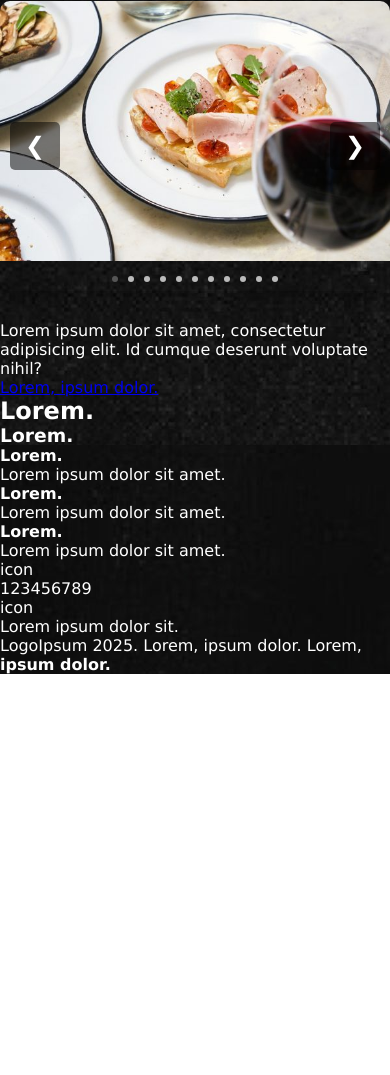
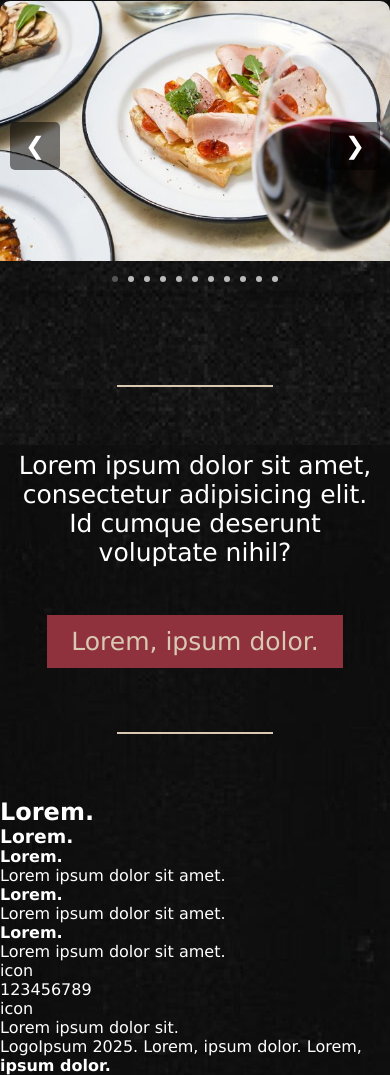
Before and after one commit to ojalv/winebistro-landing, a plain HTML site: page index.html in a window 390 px wide. Shown: the part 2115-3190 px from the top of the page. Before the commit the page ends 2789 px from the top, so only its background shows below. Drawn offline with Linux system fonts and the light colour scheme.

Commit message:
feat(mobile): feat: implement a styled CTA section

```diff
--- a/index.html
+++ b/index.html
@@ -95,11 +95,13 @@
         </div>
       </section>
       <section class="cta">
-        <p>
+        <div class="divider"></div>
+        <p class="content">
           Lorem ipsum dolor sit amet, consectetur adipisicing elit. Id cumque
           deserunt voluptate nihil?
         </p>
-        <a href="#">Lorem, ipsum dolor.</a>
+        <a href="#" class="button">Lorem, ipsum dolor.</a>
+        <div class="divider"></div>
       </section>
       <section class="contact">
         <h2>Lorem.</h2>
--- a/style.css
+++ b/style.css
@@ -191,7 +191,53 @@ body {
 
 .cta {
   grid-area: cta;
+  padding-top: 64px;
+  padding-bottom: 64px;
+  display: flex;
+  flex-direction: column;
+  justify-content: center;
+  align-items: center;
+  font-size: 25px;
 }
+
+.cta .divider{
+
+  background-color: rgba(217, 201, 178,1);
+  height: 2px;
+  width: 40%;
+  max-width: 500px;
+}
+
+.cta .divider:nth-child(1){
+  margin-bottom: 64px;
+}
+.cta .divider:last-child{
+  margin-top:64px;
+}
+
+.cta .content{
+  text-align: center;
+  font-weight: 200;
+  max-width: 500px;
+  padding: 0px 1rem;
+}
+
+.cta .button{
+  margin-top: 3rem;
+  padding: 12px 24px;
+  background-color: rgb(144, 50, 62);
+  text-decoration: none;
+  color: rgb(217, 201, 178);
+  font-weight: 500;
+transition: 0.3s;
+
+}
+.cta .button:hover{
+background-color: rgb(  94
+, 18, 24);
+transition: 0.3s;
+}
+
 .contact {
   grid-area: contact;
 }
```
